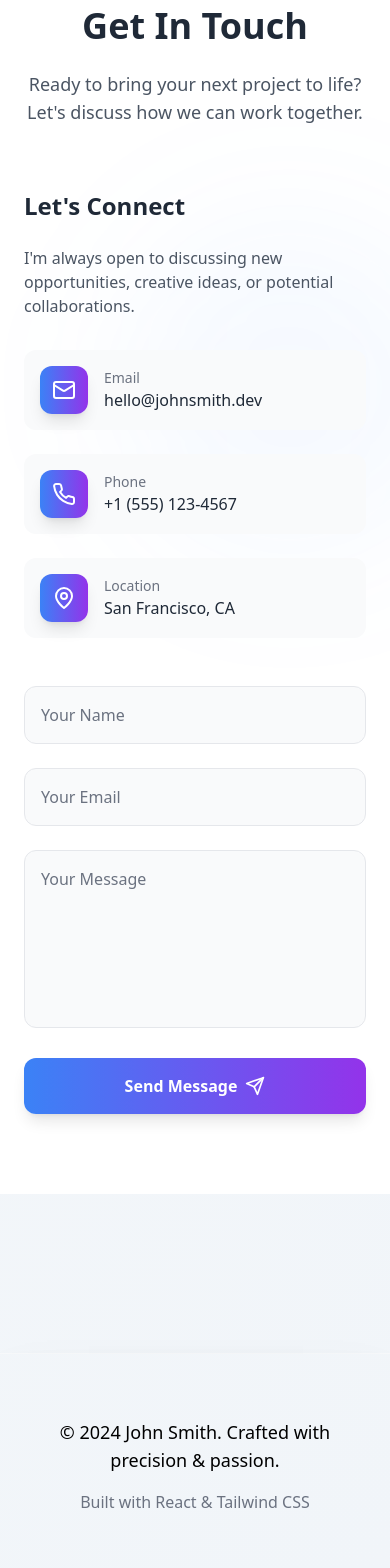
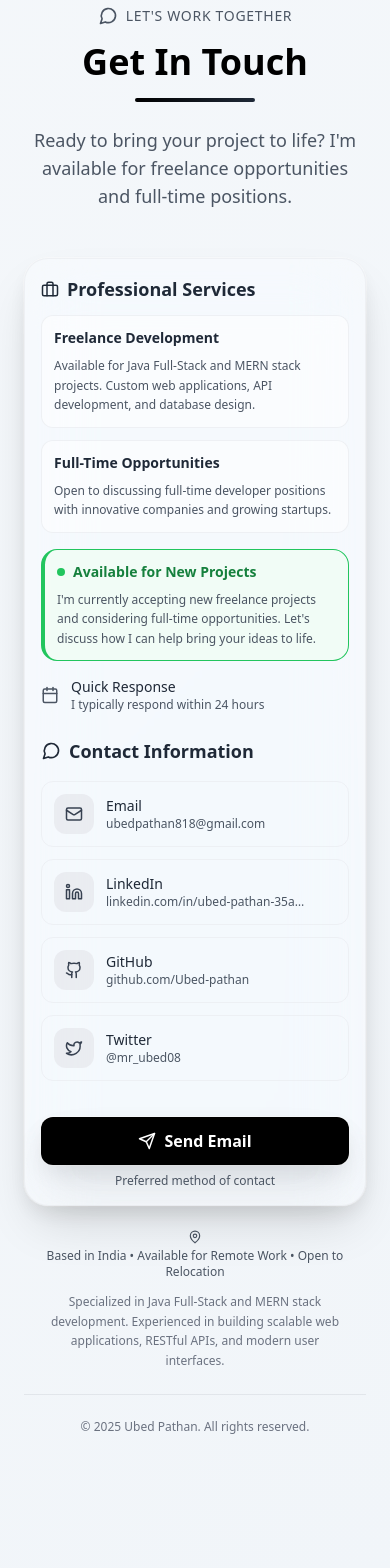
Before and after one commit to Ubed-pathan/portfolio4.0, a React (Vite) app: page / in a window 390 px wide. Shown: the part 7820-9388 px from the top of the page. Built offline with nearby package versions, Linux system fonts and the light colour scheme.

Commit message:
complete contact page

```diff
--- a/src/App.jsx
+++ b/src/App.jsx
@@ -46,24 +46,6 @@ function App() {
               <Contact />
             </div>
           </motion.main>
-
-          {/* Elite footer */}
-          <footer className="relative py-16 glass-card professional-shadow mt-20">
-            <div className="container mx-auto px-6 text-center">
-              <motion.div
-                initial={{ opacity: 0, y: 20 }}
-                whileInView={{ opacity: 1, y: 0 }}
-                transition={{ duration: 0.6 }}
-              >
-                <p className="gradient-text-accent text-lg font-medium">
-                  © 2024 John Smith. Crafted with precision & passion.
-                </p>
-                <div className="flex justify-center items-center mt-4 space-x-6">
-                  <span className="text-gray-500 dark:text-gray-400">Built with React & Tailwind CSS</span>
-                </div>
-              </motion.div>
-            </div>
-          </footer>
         </div>
       </div>
     </ThemeProvider>
--- a/src/components/Contact.jsx
+++ b/src/components/Contact.jsx
@@ -1,158 +1,230 @@
 import { motion } from 'framer-motion';
 import { useInView } from 'framer-motion';
-import { useRef, useState } from 'react';
-import { Mail, Phone, MapPin, Send } from 'lucide-react';
+import { useRef } from 'react';
+import { Mail, Github, Linkedin, Twitter, MessageCircle, ExternalLink, Send, MapPin, Calendar, Briefcase } from 'lucide-react';
 
 const Contact = () => {
   const ref = useRef(null);
-  const isInView = useInView(ref, { once: true, amount: 0.3 });
-  const [formData, setFormData] = useState({ name: '', email: '', message: '' });
+  const isInView = useInView(ref, { once: true, amount: 0.2 });
 
-  const handleSubmit = (e) => {
-    e.preventDefault();
-    console.log('Form submitted:', formData);
-    setFormData({ name: '', email: '', message: '' });
-  };
-
-  const handleChange = (e) => {
-    setFormData({ ...formData, [e.target.name]: e.target.value });
-  };
+  const contactInfo = [
+    {
+      icon: Mail,
+      label: 'Email',
+      value: 'ubedpathan818@gmail.com',
+      href: 'mailto:ubedpathan818@gmail.com'
+    },
+    {
+      icon: Linkedin,
+      label: 'LinkedIn',
+      value: 'linkedin.com/in/ubed-pathan-35a715242',
+      href: 'https://www.linkedin.com/in/ubed-pathan-35a715242'
+    },
+    {
+      icon: Github,
+      label: 'GitHub',
+      value: 'github.com/Ubed-pathan',
+      href: 'https://github.com/Ubed-pathan'
+    },
+    {
+      icon: Twitter,
+      label: 'Twitter',
+      value: '@mr_ubed08',
+      href: 'https://x.com/mr_ubed08'
+    }
+  ];
 
   return (
-    <section className="py-20 bg-white dark:bg-gray-900 relative overflow-hidden" ref={ref}>
-      {/* Background decoration */}
-      <div className="absolute inset-0 overflow-hidden">
+    <section className="py-20 relative overflow-hidden" ref={ref}>
+      <div className="container mx-auto px-6 relative z-10">
+        {/* Header */}
         <motion.div
-          className="absolute top-1/4 right-0 w-72 h-72 bg-blue-500/5 rounded-full blur-3xl"
-          animate={{ scale: [1, 1.2, 1], x: [0, 50, 0] }}
-          transition={{ duration: 20, repeat: Infinity }}
-        />
+          initial={{ opacity: 0, y: 20 }}
+          animate={isInView ? { opacity: 1, y: 0 } : {}}
+          transition={{ duration: 0.6 }}
+          className="text-center mb-12"
+        >
+          <div className="inline-flex items-center gap-2 mb-4">
+            <MessageCircle size={20} className="text-gray-600 dark:text-gray-400" />
+            <span className="text-sm uppercase tracking-wider font-medium text-gray-600 dark:text-gray-400">
+              Let's Work Together
+            </span>
           </div>
 
-      <div className="container mx-auto px-6 relative z-10">
+          <h2 className="text-4xl md:text-5xl font-bold mb-4 text-black dark:text-white">Get In Touch</h2>
+
           <motion.div
-          initial={{ opacity: 0, y: 50 }}
-          animate={isInView ? { opacity: 1, y: 0 } : {}}
-          transition={{ duration: 0.8 }}
-          className="text-center mb-16"
-        >
-          <h2 className="text-4xl md:text-5xl font-bold text-gray-800 dark:text-white mb-6">
-            Get In Touch
-          </h2>
-          <p className="text-lg text-gray-600 dark:text-gray-400 max-w-2xl mx-auto">
-            Ready to bring your next project to life? Let's discuss how we can work together.
+            initial={{ width: 0 }}
+            animate={isInView ? { width: '120px' } : {}}
+            transition={{ duration: 0.8, delay: 0.3 }}
+            className="h-1 mx-auto rounded-full bg-gradient-to-r from-black to-gray-800 dark:from-cream dark:to-white mb-6"
+          ></motion.div>
+
+          <p className="text-lg max-w-2xl mx-auto text-gray-600 dark:text-gray-300">
+            Ready to bring your project to life? I'm available for freelance opportunities and full-time positions.
           </p>
         </motion.div>
 
-        <div className="grid grid-cols-1 lg:grid-cols-2 gap-12 max-w-6xl mx-auto">
-          {/* Contact Info */}
+        {/* Main Contact Card */}
         <motion.div
-            initial={{ opacity: 0, x: -50 }}
-            animate={isInView ? { opacity: 1, x: 0 } : {}}
-            transition={{ duration: 0.8, delay: 0.2 }}
-            className="space-y-8"
+          initial={{ opacity: 0, y: 30 }}
+          animate={isInView ? { opacity: 1, y: 0 } : {}}
+          transition={{ duration: 0.6, delay: 0.2 }}
+          className="bg-white/30 dark:bg-black/10 backdrop-blur-3xl border border-gray-200/50 dark:border-cream/20 p-4 sm:p-6 md:p-8 lg:p-12 rounded-3xl professional-shadow"
+          style={{
+            backdropFilter: 'blur(32px) saturate(180%)',
+            WebkitBackdropFilter: 'blur(32px) saturate(180%)',
+          }}
         >
-            <div>
-              <h3 className="text-2xl font-semibold text-gray-800 dark:text-white mb-6">
-                Let's Connect
+          <div className="grid grid-cols-1 md:grid-cols-2 gap-6 md:gap-8 lg:gap-12">
+
+            {/* Left Side - About & Availability */}
+            <div className="space-y-4 md:space-y-6 lg:space-y-8 w-full overflow-hidden">
+              <div className="w-full">
+                <h3 className="text-lg md:text-xl lg:text-2xl font-bold mb-3 md:mb-4 flex items-center gap-2 md:gap-3 text-gray-800 dark:text-white">
+                  <Briefcase size={18} className="md:w-5 md:h-5" />
+                  Professional Services
                 </h3>
-              <p className="text-gray-600 dark:text-gray-400 mb-8">
-                I'm always open to discussing new opportunities, creative ideas,
-                or potential collaborations.
+
+                <div className="space-y-3 md:space-y-4 w-full">
+                  <div className="p-3 md:p-4 rounded-xl border w-full bg-white/50 dark:bg-black/20 border-gray-300/30 dark:border-gray-700/50">
+                    <h4 className="font-semibold mb-2 text-sm md:text-base text-gray-800 dark:text-white">
+                      Freelance Development
+                    </h4>
+                    <p className="text-xs md:text-sm text-gray-600 dark:text-gray-300 leading-relaxed">
+                      Available for Java Full-Stack and MERN stack projects. Custom web applications,
+                      API development, and database design.
                     </p>
                   </div>
 
-            <div className="space-y-6">
-              {[
-                { icon: Mail, label: 'Email', value: 'hello@johnsmith.dev' },
-                { icon: Phone, label: 'Phone', value: '+1 (555) 123-4567' },
-                { icon: MapPin, label: 'Location', value: 'San Francisco, CA' }
-              ].map((item, index) => (
-                <motion.div
-                  key={item.label}
-                  initial={{ opacity: 0, x: -30 }}
+                  <div className="p-3 md:p-4 rounded-xl border w-full bg-white/50 dark:bg-black/20 border-gray-300/30 dark:border-gray-700/50">
+                    <h4 className="font-semibold mb-2 text-sm md:text-base text-gray-800 dark:text-white">
+                      Full-Time Opportunities
+                    </h4>
+                    <p className="text-xs md:text-sm text-gray-600 dark:text-gray-300 leading-relaxed">
+                      Open to discussing full-time developer positions with innovative companies
+                      and growing startups.
+                    </p>
+                  </div>
+                </div>
+              </div>
+
+              {/* Availability Status */}
+              <div className="p-3 md:p-4 lg:p-6 rounded-2xl border-l-4 border-green-500 w-full bg-green-50/80 dark:bg-green-500/10 border-r border-t border-b border-green-200/50 dark:border-green-500/20">
+                <div className="flex items-center gap-2 md:gap-3 mb-2">
+                  <div className="w-2 h-2 md:w-3 md:h-3 bg-green-500 rounded-full flex-shrink-0"></div>
+                  <span className="font-semibold text-sm md:text-base text-green-700 dark:text-green-400">
+                    Available for New Projects
+                  </span>
+                </div>
+                <p className="text-xs md:text-sm text-gray-600 dark:text-gray-300 leading-relaxed">
+                  I'm currently accepting new freelance projects and considering full-time opportunities.
+                  Let's discuss how I can help bring your ideas to life.
+                </p>
+              </div>
+
+              {/* Response Time */}
+              <div className="flex items-center gap-3 md:gap-4">
+                <Calendar size={18} className="md:w-5 md:h-5 text-gray-600 dark:text-gray-400 flex-shrink-0" />
+                <div>
+                  <p className="font-medium text-sm md:text-base text-gray-800 dark:text-white">
+                    Quick Response
+                  </p>
+                  <p className="text-xs md:text-sm text-gray-600 dark:text-gray-400">
+                    I typically respond within 24 hours
+                  </p>
+                </div>
+              </div>
+            </div>
+
+            {/* Right Side - Contact Information */}
+            <div className="space-y-6 md:space-y-8">
+              <div>
+                <h3 className="text-lg md:text-xl lg:text-2xl font-bold mb-4 md:mb-6 flex items-center gap-2 md:gap-3 text-gray-800 dark:text-white">
+                  <MessageCircle size={20} className="md:w-6 md:h-6" />
+                  Contact Information
+                </h3>
+
+                <div className="space-y-3 md:space-y-4">
+                  {contactInfo.map((contact, index) => (
+                    <motion.a
+                      key={contact.label}
+                      href={contact.href}
+                      target="_blank"
+                      rel="noopener noreferrer"
+                      initial={{ opacity: 0, x: 20 }}
                       animate={isInView ? { opacity: 1, x: 0 } : {}}
-                  transition={{ duration: 0.8, delay: 0.3 + index * 0.1 }}
-                  className="flex items-center space-x-4 p-4 rounded-xl bg-gray-50 dark:bg-gray-800/50 backdrop-blur-sm hover:bg-gray-100 dark:hover:bg-gray-800 transition-colors"
+                      transition={{ duration: 0.6, delay: 0.3 + index * 0.1 }}
+                      className="flex items-center gap-3 md:gap-4 p-3 md:p-4 rounded-xl transition-all duration-200 hover:scale-[1.02] group hover:bg-gray-100/60 dark:hover:bg-black/20 border border-gray-200/50 dark:border-gray-700/30 hover:border-gray-300/70 dark:hover:border-gray-600/50"
                     >
-                  <div className="w-12 h-12 bg-gradient-to-r from-blue-500 to-purple-600 rounded-xl flex items-center justify-center shadow-lg">
-                    <item.icon className="w-6 h-6 text-white" />
+                      <div className="w-10 h-10 md:w-12 md:h-12 rounded-xl flex items-center justify-center bg-gray-200/70 dark:bg-gray-700/50 flex-shrink-0">
+                        <contact.icon size={18} className="md:w-5 md:h-5 text-gray-700 dark:text-gray-300" />
                       </div>
-                  <div>
-                    <p className="text-sm text-gray-500 dark:text-gray-400">{item.label}</p>
-                    <p className="text-gray-800 dark:text-white font-medium">{item.value}</p>
+
+                      <div className="flex-1 min-w-0">
+                        <p className="font-medium text-sm md:text-base text-gray-800 dark:text-white">
+                          {contact.label}
+                        </p>
+                        <p className="text-xs md:text-sm text-gray-600 dark:text-gray-400 truncate">
+                          {contact.value}
+                        </p>
                       </div>
-                </motion.div>
+
+                      <ExternalLink
+                        size={14}
+                        className="md:w-4 md:h-4 opacity-0 group-hover:opacity-100 transition-opacity text-gray-600 dark:text-gray-400 flex-shrink-0"
+                      />
+                    </motion.a>
                   ))}
+                </div>
+              </div>
+
+              {/* Primary Contact Button */}
+              <div className="pt-3 md:pt-4">
+                <motion.a
+                  href="mailto:ubedpathan818@gmail.com"
+                  whileHover={{ scale: 1.02 }}
+                  whileTap={{ scale: 0.98 }}
+                  className="w-full flex items-center justify-center gap-2 md:gap-3 py-3 md:py-4 px-4 md:px-6 rounded-xl font-semibold text-base md:text-lg transition-all duration-200 bg-black dark:bg-cream text-white dark:text-black hover:bg-gray-800 dark:hover:bg-cream/90 professional-shadow"
+                >
+                  <Send size={18} className="md:w-5 md:h-5" />
+                  Send Email
+                </motion.a>
+
+                <p className="text-center text-xs md:text-sm mt-2 md:mt-3 text-gray-600 dark:text-gray-400">
+                  Preferred method of contact
+                </p>
+              </div>
+            </div>
           </div>
         </motion.div>
 
-          {/* Contact Form */}
+        {/* Location & Additional Info */}
         <motion.div
-            initial={{ opacity: 0, x: 50 }}
-            animate={isInView ? { opacity: 1, x: 0 } : {}}
-            transition={{ duration: 0.8, delay: 0.4 }}
+          initial={{ opacity: 0, y: 20 }}
+          animate={isInView ? { opacity: 1, y: 0 } : {}}
+          transition={{ duration: 0.6, delay: 0.4 }}
+          className="mt-6 md:mt-8 text-center"
         >
-            <form onSubmit={handleSubmit} className="space-y-6">
-              <div className="grid grid-cols-1 sm:grid-cols-2 gap-6">
-                <motion.div
-                  whileFocus={{ scale: 1.02 }}
-                  transition={{ duration: 0.2 }}
-                >
-                  <input
-                    type="text"
-                    name="name"
-                    placeholder="Your Name"
-                    value={formData.name}
-                    onChange={handleChange}
-                    required
-                    className="w-full p-4 rounded-xl bg-gray-50 dark:bg-gray-800 border border-gray-200 dark:border-gray-700 focus:outline-none focus:ring-2 focus:ring-blue-500 transition-all text-gray-800 dark:text-white placeholder-gray-500"
-                  />
-                </motion.div>
-
-                <motion.div
-                  whileFocus={{ scale: 1.02 }}
-                  transition={{ duration: 0.2 }}
-                >
-                  <input
-                    type="email"
-                    name="email"
-                    placeholder="Your Email"
-                    value={formData.email}
-                    onChange={handleChange}
-                    required
-                    className="w-full p-4 rounded-xl bg-gray-50 dark:bg-gray-800 border border-gray-200 dark:border-gray-700 focus:outline-none focus:ring-2 focus:ring-blue-500 transition-all text-gray-800 dark:text-white placeholder-gray-500"
-                  />
-                </motion.div>
+          <div className="flex flex-col sm:flex-row items-center justify-center gap-1 sm:gap-2 mb-3 md:mb-4">
+            <MapPin size={14} className="md:w-4 md:h-4 text-gray-600 dark:text-gray-400 flex-shrink-0" />
+            <span className="text-xs md:text-sm text-gray-600 dark:text-gray-400 text-center">
+              Based in India • Available for Remote Work • Open to Relocation
+            </span>
           </div>
 
-              <motion.div
-                whileFocus={{ scale: 1.02 }}
-                transition={{ duration: 0.2 }}
-              >
-                <textarea
-                  name="message"
-                  placeholder="Your Message"
-                  rows={6}
-                  value={formData.message}
-                  onChange={handleChange}
-                  required
-                  className="w-full p-4 rounded-xl bg-gray-50 dark:bg-gray-800 border border-gray-200 dark:border-gray-700 focus:outline-none focus:ring-2 focus:ring-blue-500 transition-all text-gray-800 dark:text-white placeholder-gray-500 resize-none"
-                />
+          <p className="text-xs md:text-sm max-w-2xl mx-auto mb-6 md:mb-8 text-gray-500 dark:text-gray-500 leading-relaxed px-4">
+            Specialized in Java Full-Stack and MERN stack development.
+            Experienced in building scalable web applications, RESTful APIs, and modern user interfaces.
+          </p>
+
+          {/* Copyright Footer */}
+          <div className="pt-6 md:pt-8 border-t border-gray-300/50 dark:border-gray-700/50">
+            <p className="text-xs md:text-sm text-gray-500 dark:text-gray-500">
+              © 2025 Ubed Pathan. All rights reserved.
+            </p>
+          </div>
         </motion.div>
-
-              <motion.button
-                type="submit"
-                className="w-full bg-gradient-to-r from-blue-500 to-purple-600 text-white p-4 rounded-xl font-semibold shadow-lg hover:shadow-xl transition-all duration-300 flex items-center justify-center space-x-2 group"
-                whileHover={{ scale: 1.02 }}
-                whileTap={{ scale: 0.98 }}
-              >
-                <span>Send Message</span>
-                <Send className="w-5 h-5 group-hover:translate-x-1 transition-transform" />
-              </motion.button>
-            </form>
-          </motion.div>
-        </div>
       </div>
     </section>
   );
```
Lines whose indentation alone changed are shown as unchanged.
